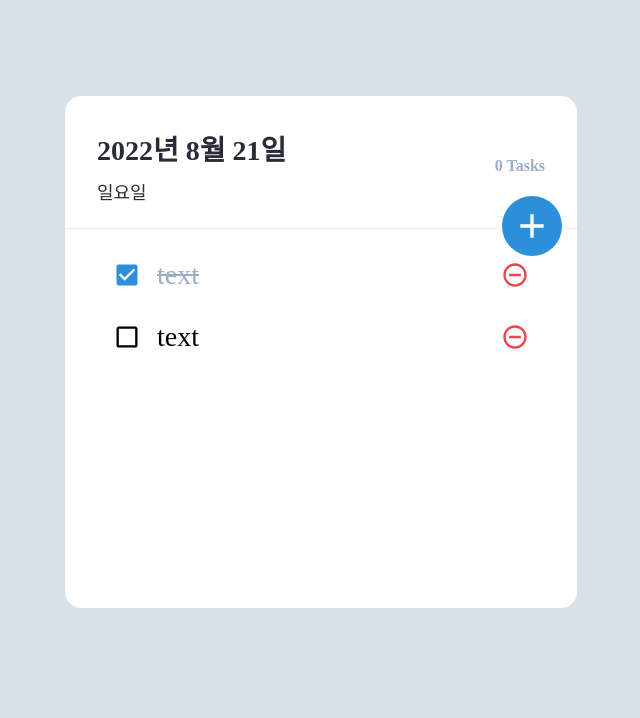
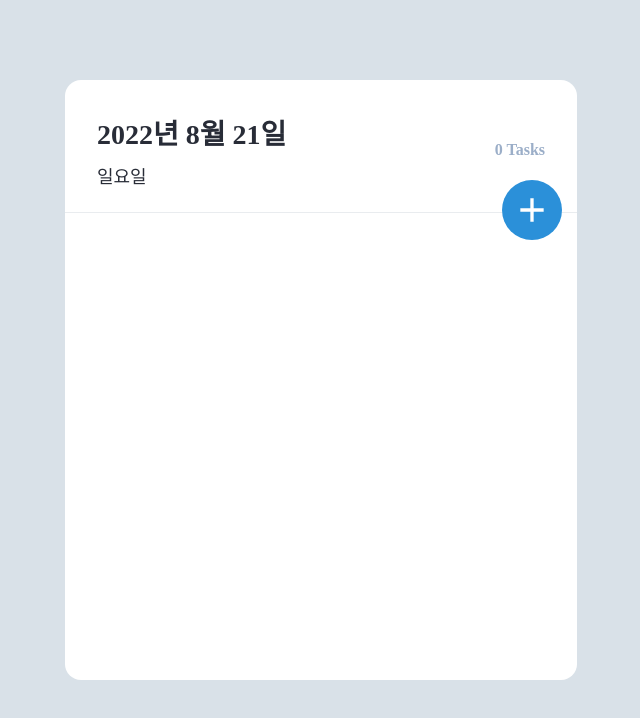
Before and after one commit to ohyoonah/Todo-List, a React (Create React App) app: page / in a window 1280 px wide. Shown: the top 718 px of the page, without its empty margins (319-959 px from the left). Built offline with nearby package versions, Linux system fonts and the light colour scheme.

Commit message:
아이템 추가 기능 구현

```diff
--- a/src/components/TodoInsert.js
+++ b/src/components/TodoInsert.js
@@ -2,12 +2,16 @@ import React, { useState, useCallback } from 'react';
 import styled, { css } from 'styled-components';
 import { MdAdd } from 'react-icons/md';
 
-const TodoInsert = () => {
+const TodoInsert = ({onInsert}) => {
   const [visible, setVisible] = useState(false);
   const [inputValue, setInputValue] = useState('');
 
-  const onSubmit = (e) => {
+  const handleSubmit = (e) => {
     e.preventDefault();
+    //inputValue에 값이 없으면 return
+    if (!inputValue) return;
+    onInsert(inputValue);
+    //input박스 값 초기화
     setInputValue('');
   }
 
@@ -20,7 +24,7 @@ const TodoInsert = () => {
   }, []);
 
   return (
-    <InsertForm onSubmit={onSubmit}>
+    <InsertForm onSubmit={handleSubmit}>
       {visible &&
         <InsertInput
           autoFocus
--- a/src/components/TodoTemplate.js
+++ b/src/components/TodoTemplate.js
@@ -1,27 +1,27 @@
-import React, { useState } from 'react';
+import React, { useState, useRef } from 'react';
 import styled from 'styled-components';
 import TodoHead from './TodoHead';
 import TodoInsert from './TodoInsert';
 import TodoList from './TodoList';
 
-const TodoTemplate = ({children}) => {
-  const [todos, setTodos] = useState([
-    {
-      id: 1,
-      text: 'text',
-      checked: true,
-    },
-    {
-      id: 2,
-      text: 'text',
-      checked: false,
-    },
-  ]);
+const TodoTemplate = () => {
+  const [todos, setTodos] = useState([]);
+  const nextId = useRef(0);
+
+  const onInsert = (text) => {
+    const todo = {
+      id: nextId.current,
+      text,
+      checked: false
+    };
+    setTodos(todos.concat(todo));
+    nextId.current += 1;
+  };
 
   return (
     <TodoTemplateBox>
       <TodoHead />
-      <TodoInsert />
+      <TodoInsert onInsert={onInsert}/>
       <TodoList todos={todos} />
     </TodoTemplateBox>
   )
@@ -29,11 +29,12 @@ const TodoTemplate = ({children}) => {
 
 const TodoTemplateBox = styled.div`
   width: 512px;
-  height: 512px;
+  height: 600px;
   margin: 0 auto;
-  margin-top: 6rem;
+  margin-top: 5rem;
   border-radius: 16px;
   overflow: hidden;
+  /* overflow-y: auto; */
   background: white;
   position: relative;
 `
```
